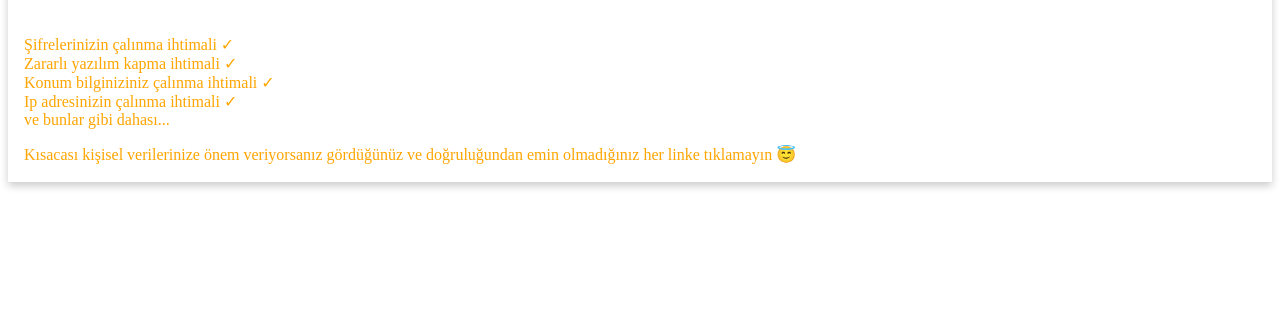
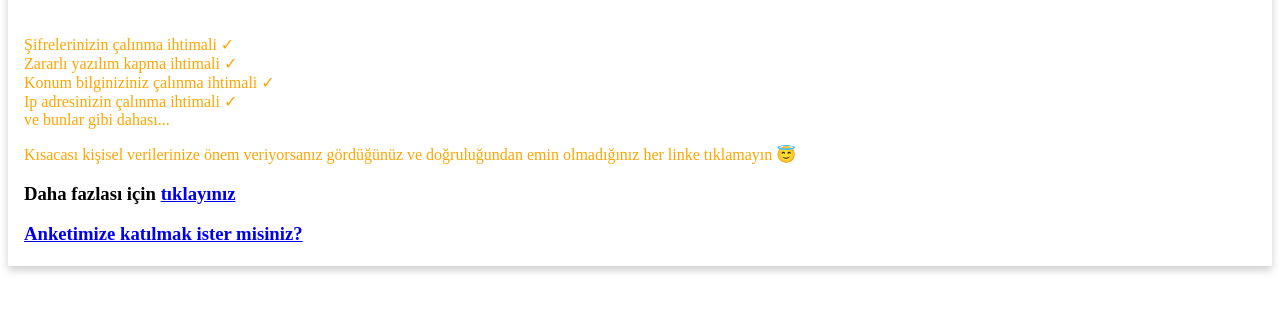
Before and after one commit to YigitArda-00/penguindev, a plain HTML site: page index.html in a window 1280 px wide. Shown: the part 89-400 px from the top of the page. Drawn offline with Linux system fonts and the light colour scheme.

Commit message:
Add files via upload

```diff
--- a/index.html
+++ b/index.html
@@ -20,6 +20,9 @@
     <p class="speak">
     Kısacası kişisel verilerinize önem veriyorsanız gördüğünüz ve doğruluğundan emin olmadığınız her linke tıklamayın 😇
     </p>
+    <h3>Daha fazlası için <a href="https://www.youtube.com/watch?v=dQw4w9WgXcQ" target="_blank">tıklayınız</a></h3>
+    <h3><a href="https://forms.gle/a7UoTbjwgwWiueAg9" target="_blank">Anketimize katılmak ister misiniz? </a></h3>
+
 </div>
 </div>
 </body>
```
